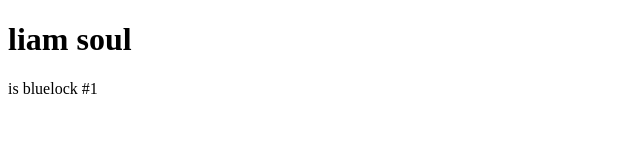
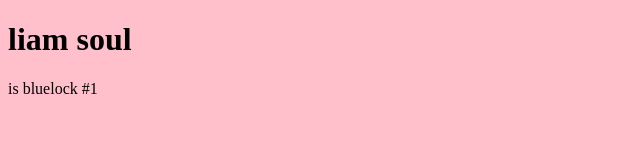
Before and after one commit to LordBamfordinho/HBCAutomotive, a plain HTML site: page index.html in a window 1280 px wide. Shown: the whole page, without its empty margins (0-640 px from the left). Drawn offline with Linux system fonts and the light colour scheme.

Commit message:
Update index.html

```diff
--- a/index.html
+++ b/index.html
@@ -5,7 +5,11 @@
 </head>
 <body>
 <style>
-    font-family: Poppins;
+    body{
+        background-color: pink;
+        font-family: Poppins;
+}
+    }
 </style>
 <h1>liam soul</h1>
 <p>is bluelock #1</p>
```
